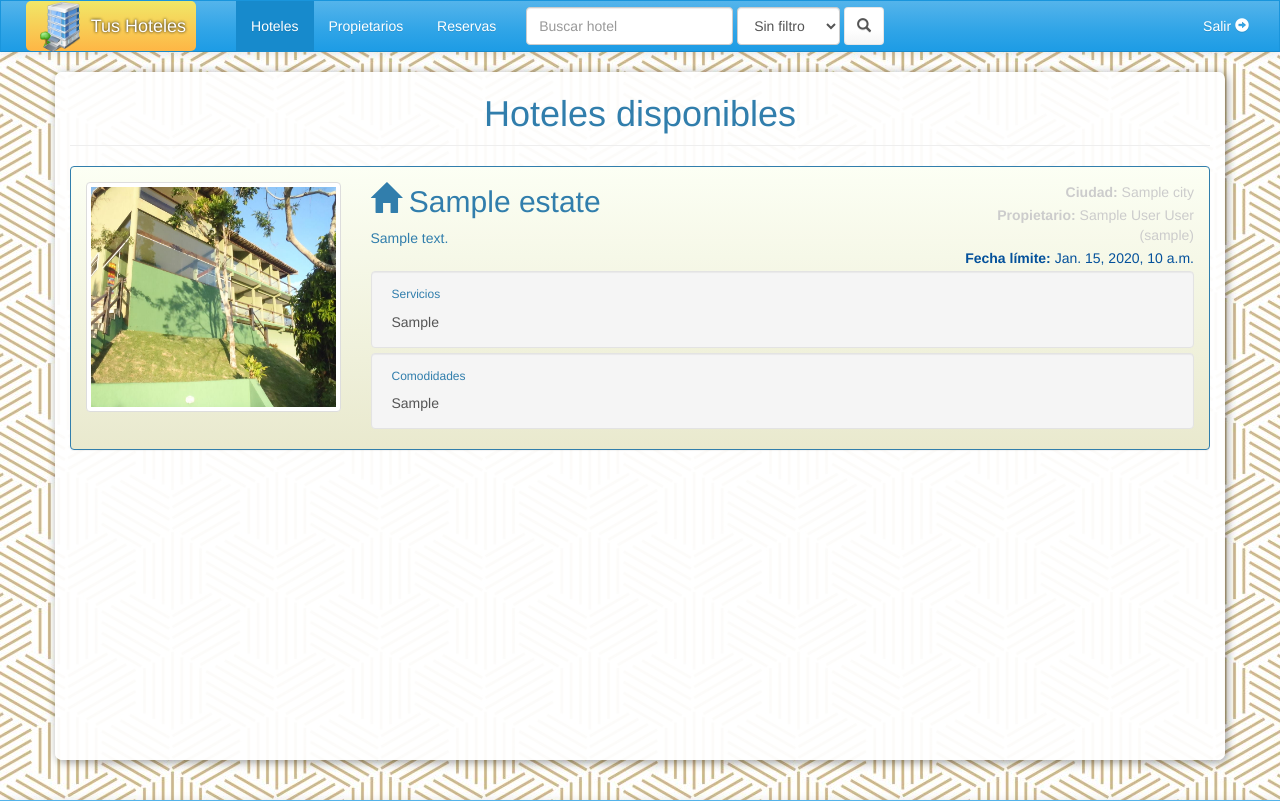
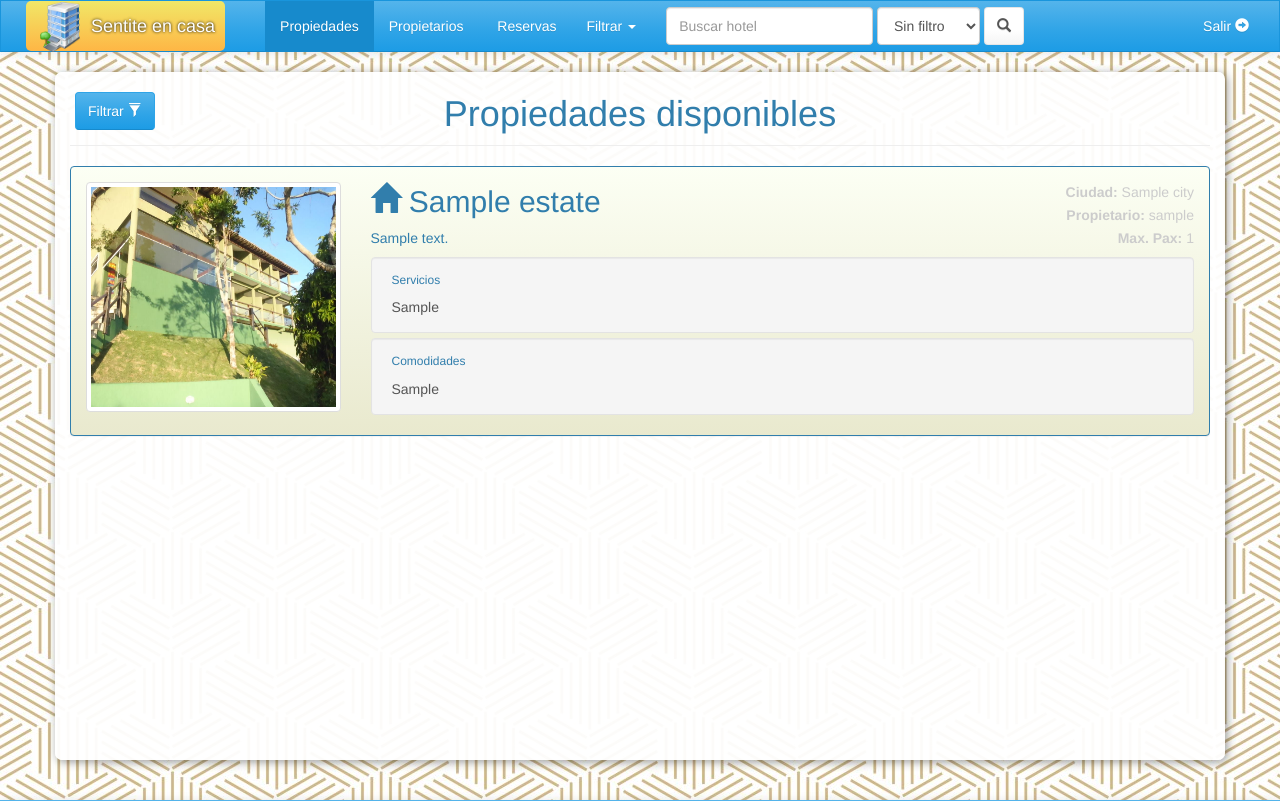
Before and after one commit to matirey/hotel-project, a Django app: page / in a window 1280 px wide. Shown: the top 801 px of the page. Run offline with Django 3.2, Linux system fonts and the light colour scheme; tables that the repository leaves empty hold one stand-in row (values such as "Sample post"); some libraries are stand-ins or nearby versions.

Commit message:
corregido ABM funcionando

```diff
--- a/hotel_app/admin.py
+++ b/hotel_app/admin.py
@@ -3,7 +3,8 @@ from django.contrib import admin
 # Register your models here.
 from hotel_app.models import *
 
-admin.site.register(User)
 admin.site.register(City)
 admin.site.register(Estate)
 admin.site.register(Booking)
+admin.site.register(Resident)
+admin.site.register(RentalDate)
--- a/hotel_app/models.py
+++ b/hotel_app/models.py
@@ -1,4 +1,5 @@
 from django.db import models
+from django.contrib.auth.models import User
 
 class City(models.Model):
     name = models.CharField(max_length=50, null = False, blank = False)
@@ -6,29 +7,32 @@ class City(models.Model):
     def __str__(self):
         return self.name;
 
-class User(models.Model):
-    name = models.CharField(max_length=50, null = False, blank = False)
-    lastName = models.CharField(max_length = 50, null = False, blank = False)
-    email = models.EmailField(max_length = 50, null = False, blank = False)
-    userName = models.CharField(max_length=50, null=False, blank=False)
-
-    def __str__(self):
-        return self.name + ' ' + self.lastName + ' (' + self.userName + ')';
-
-class Estate(models.Model):
+class Estate (models.Model):
     title = models.CharField(max_length=50, null=False, blank=False)
     description = models.TextField(null=True, blank=True)
-    confort= models.TextField(null=True, blank=True)
+    confort = models.TextField(null=True, blank=True)
     services = models.TextField(null=True, blank=True)
     maxPax = models.IntegerField(null=False, blank=False, default=1)
-    dateFrom = models.DateTimeField(null=False, blank=False)
-    dateTo = models.DateTimeField(null=False, blank=False)
     price = models.FloatField(null=False, blank=True, default=0)
-    image = models.CharField(max_length=512, null=True, blank=True)
+    image = models.CharField(max_length=200,  null=True, blank=True)
     city = models.ForeignKey(City, null=False, blank=False)
     host = models.OneToOneField(User, null=False, blank=False)
 
+    def __str__(self):
+        return self.title;
+
+class Resident(models.Model):
+    name = models.CharField(max_length=50, null= False, blank=False)
+    surname = models.CharField(max_length=50, null=False, blank=False)
+    email = models.EmailField(max_length=50, null=False, blank=False)
+
 class Booking(models.Model):
+    number = models.AutoField(primary_key=True)
     date = models.DateTimeField(null=False, blank=False)
-    estate = models.ForeignKey(Estate, null=False, blank=False)
-    resident = models.OneToOneField(User, null=False, blank=False, related_name='fk_resident')
+    total_price = models.FloatField(null=False, blank=False)
+    resident = models.ForeignKey(Resident, null=False, blank=False)
+
+class RentalDate(models.Model):
+    date = models.DateTimeField(null=False, blank=False)
+    booking = models.ForeignKey(Booking, null=True, blank=True)
+    estate = models.ManyToManyField(Estate, null=False, blank=False)
--- a/hotel_app/urls.py
+++ b/hotel_app/urls.py
@@ -4,4 +4,5 @@ from hotel_app.views import *
 
 urlpatterns = [
     url(r'^$', index),
+    url(r'/city_filter/', city_filter),
 ]
--- a/hotel_app/views.py
+++ b/hotel_app/views.py
@@ -6,3 +6,6 @@ def index(request):
     estates = Estate.objects.all()
     contexto = { 'estates' : estates }
     return render(request, 'estate/index.html', contexto)
+
+def city_filter(request):
+    return render(request, 'filter/index.html')
--- a/static/css/base.css
+++ b/static/css/base.css
@@ -8,6 +8,7 @@ body {
     margin-bottom: 40px;
     border-radius: 7px;
     box-shadow: 2px 2px 10px 0px rgba(1, 1, 1, .4);
+    position: relative;
 }
 
 .img-estate {
@@ -41,3 +42,13 @@ body {
 hr {
     margin-top: 10px !important;
 }
+
+.form-inline .form-group {
+    margin-right: 20px !important;
+}
+
+.btnFilter {
+    position: absolute;
+    top: 20px;
+    left: 20px;
+}
--- a/templates/base/base.html
+++ b/templates/base/base.html
@@ -9,7 +9,7 @@
     <link rel="stylesheet" href="{% static 'css/base.css' %}">
     <link rel="stylesheet" href="{% static 'css/bootstrap.css' %}">
     <link rel="stylesheet" href="{% static 'css/footer.css' %}">
-     <link rel="stylesheet" href="{% static 'css/header.css' %}">
+    <link rel="stylesheet" href="{% static 'css/header.css' %}">
 </head>
 <body>
     {% block header %}
--- a/templates/base/header.html
+++ b/templates/base/header.html
@@ -10,15 +10,21 @@
                     <span class="icon-bar"></span>
                     <span class="icon-bar"></span>
                 </button>
-                <a class="navbar-brand" href="#"><img src="{% static 'img/favicon.ico' %}" alt=""> Tus Hoteles</a>
+                <a class="navbar-brand" href="#"><img src="{% static 'img/favicon.ico' %}" alt=""> Sentite en casa</a>
             </div>
 
             <!-- Collect the nav links, forms, and other content for toggling -->
             <div class="collapse navbar-collapse" id="bs-example-navbar-collapse-1">
                 <ul class="nav navbar-nav">
-                    <li class="active"><a href="#">Hoteles <span class="sr-only">(current)</span></a></li>
+                    <li class="active"><a href="#">Propiedades <span class="sr-only">(current)</span></a></li>
                     <li><a href="#">Propietarios</a></li>
                     <li><a href="#"><img src="" alt=""> Reservas</a></li>
+                    <li class="dropdown">
+                        <a href="#" class="dropdown-toggle" data-toggle="dropdown" role="button" aria-haspopup="true" aria-expanded="false">Filtrar <span class="caret"></span></a>
+                        <ul class="dropdown-menu">
+                            <li><a href="/city_filter/">Ciudad</a></li>
+                        </ul>
+                    </li>
                 </ul>
                 <form class="navbar-form navbar-left">
                     <div class="form-group">
--- a/templates/estate/index.html
+++ b/templates/estate/index.html
@@ -1,12 +1,44 @@
 {% extends 'base/base.html' %}
 {% load staticfiles %}
-{% block title %}Tus Hoteles{% endblock %}
+{% block title %}Tus Propiedades{% endblock %}
 
 {% block content %}
 <div class="container ml-container">
     {% if estates %}
-    <h1 class="text-center">Hoteles disponibles</h1>
+    <h1 class="text-center">Propiedades disponibles</h1>
     <hr>
+    <button class="btn btn-primary btnFilter" type="button" data-toggle="collapse" data-target="#div_filtro" aria-expanded="false" aria-controls="collapseExample" style="margin-bottom: 10px">
+        Filtrar <span class="glyphicon glyphicon-filter"></span>
+    </button>
+    <div class="collapse" id="div_filtro">
+        <div class="well ">
+            <form class="form-inline">
+                <div class="form-group">
+                    <label for="filtroCiudad">Ciudad</label>
+                    <select name="" id="" class="form-control">
+                        <option value="">Mar del Plata</option>
+                        <option value="">Buenos Aires</option>
+                        <option value="">Santa Clara</option>
+                    </select>
+                </div>
+                <div class="form-group">
+                    <label for="exampleInputEmail2">Máx Pax</label>
+                    <select name="" id="" class="form-control">
+                        <option value="">1</option>
+                        <option value="">2</option>
+                        <option value="">3</option>
+                        <option value="">4</option>
+                        <option value="">5 o más</option>
+                    </select>
+                </div>
+                <div class="form-group">
+                    <label for="exampleInputEmail2">Precio Máx</label>
+                    <input type="number" name="maxPrice" class="form-control" value="5000">
+                </div>
+                <button type="submit" class="btn btn-default">Filtrar</button>
+            </form>
+        </div>
+    </div>
     {% for e in estates %}
     <div class="panel panel-default panel-hotel">
         <div class="panel-body">
@@ -23,7 +55,8 @@
                         <div class="col-lg-4 text-right hotel-dates" style="color: #ccc">
                             <p><b>Ciudad:</b> {{e.city}}</p>
                             <p><b>Propietario:</b> {{e.host}}</p>
-                            <p style="color: #04519b"><b>Fecha límite:</b> {{e.dateTo}}</p>
+                            <p><b>Max. Pax:</b> {{e.maxPax}}</p>
+                            <!--<p style="color: #04519b"><b>Fecha límite:</b> {{e.dateTo}}</p>-->
                         </div>
                     </div>
                     <div class="well well-service">
```
Also changed, not shown: templates/filter/index.html (added, +7 -0 lines), hotel_app/migrations/0005_auto_20171108_1839.py (added), hotel_app/migrations/0006_auto_20171108_1920.py (added), hotel_app/migrations/0007_auto_20171108_1928.py (added), templates/filter/__init__.py (added), 1 other file.
